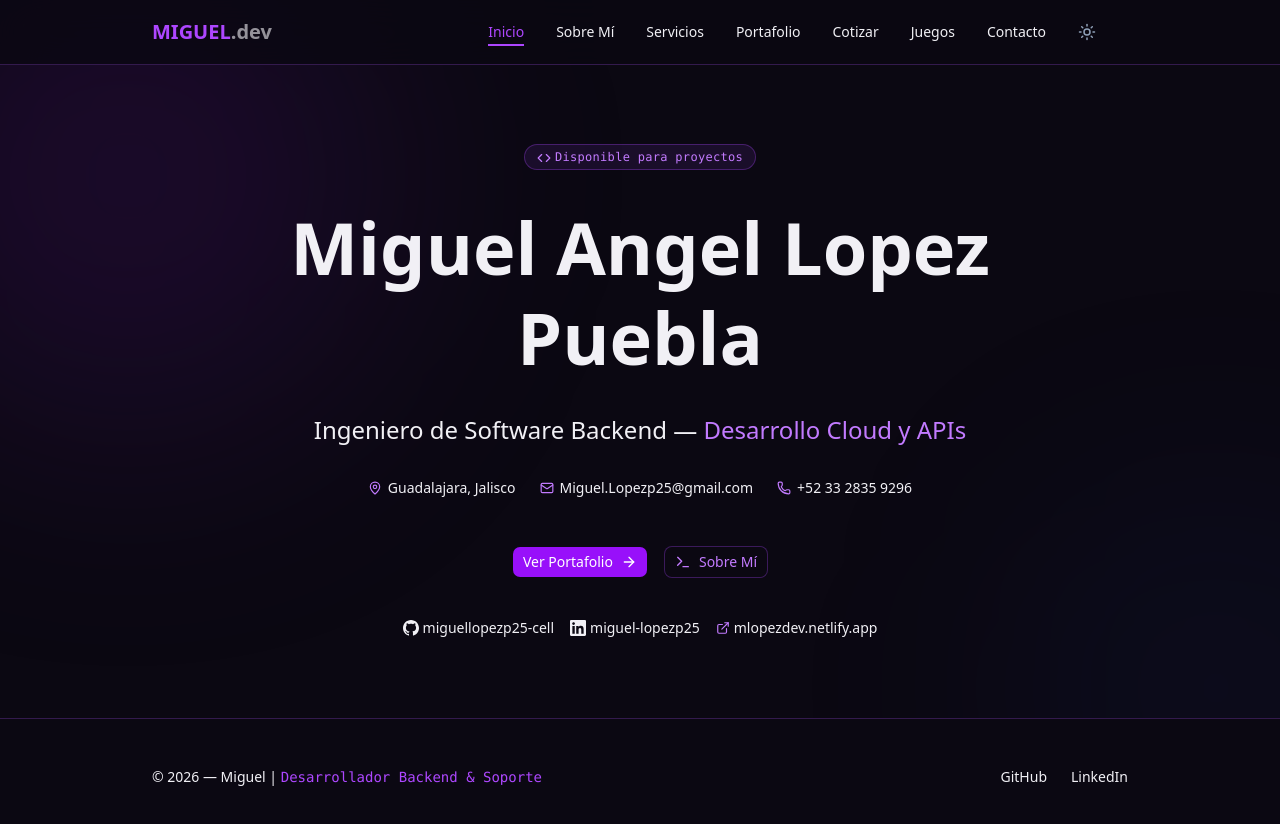
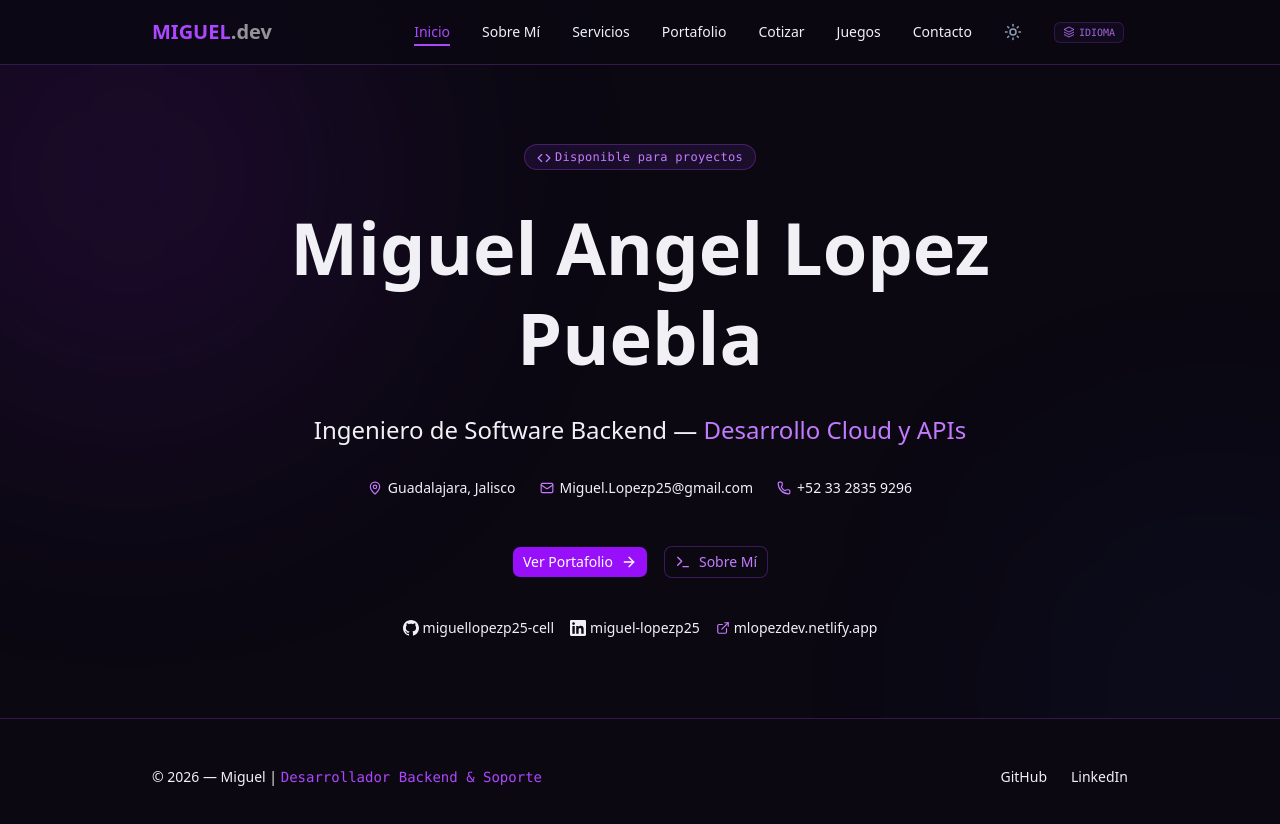
Before and after one commit to miguellopezp25-cell/portafolio, a Next.js app: page / in a window 1280 px wide. Shown: the top 824 px of the page. Built offline with nearby package versions, Linux system fonts and the light colour scheme.

Commit message:
feat: agrega badge IDIOMA al lado del traductor

```diff
--- a/components/common/Navbar.tsx
+++ b/components/common/Navbar.tsx
@@ -58,7 +58,13 @@ export default function Navbar() {
           </button>
 
           <ThemeToggle />
-          <GoogleTranslate />
+          <div className="flex items-center gap-1">
+            <div className="hidden sm:flex items-center gap-1 px-2 py-0.5 rounded-md border border-purple-500/20 bg-purple-500/5 text-[10px] font-mono text-purple-400/80">
+              <svg className="size-3" viewBox="0 0 24 24" fill="none" stroke="currentColor" strokeWidth="2"><path d="M12 2L2 7l10 5 10-5-10-5zM2 17l10 5 10-5M2 12l10 5 10-5"/></svg>
+              IDIOMA
+            </div>
+            <GoogleTranslate />
+          </div>
         </div>
       </div>
 
```
